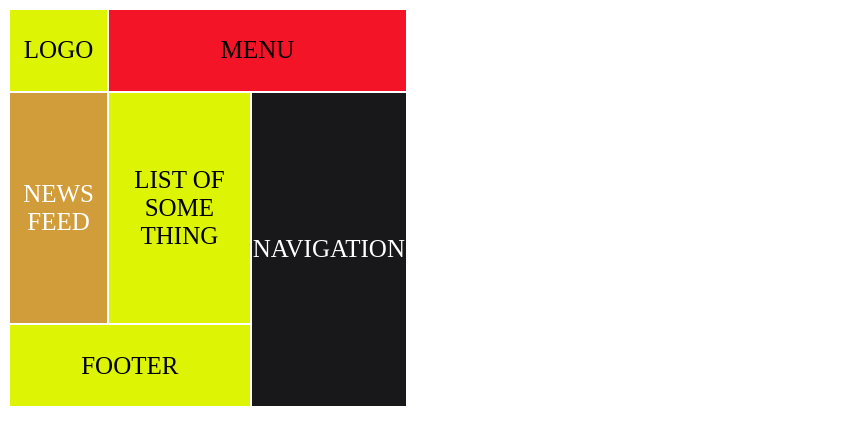
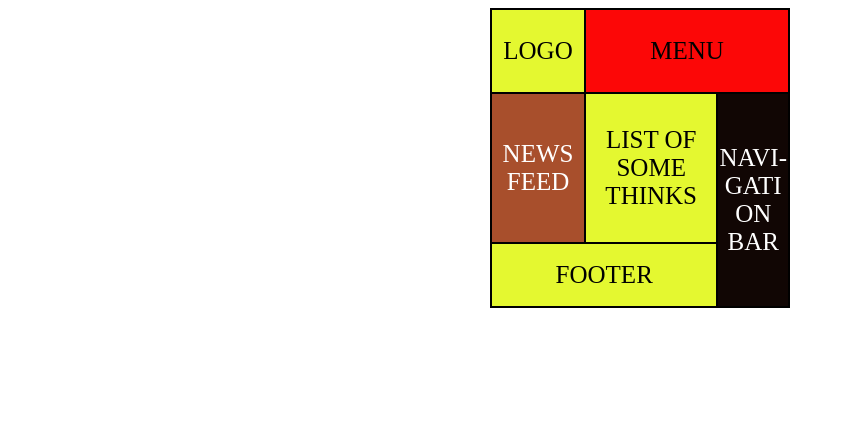
Before and after one commit to LastTen/Home_Work, a plain HTML site: page Lesson2/index.html in a window 1280 px wide. Shown: the whole page, without its empty margins (0-843 px from the left). Drawn offline with Linux system fonts and the light colour scheme.

Commit message:
reload table

```diff
--- a/Lesson2/index.html
+++ b/Lesson2/index.html
@@ -7,18 +7,18 @@
   <link type="text/css" rel="stylesheet" href="style.css">
 </head>
 <body>
-  <table id="table_First">
+  <table>
     <tr>
       <td id="logo">LOGO</td>
       <td id="menu" colspan="2">MENU</td>
     </tr>
     <tr>
       <td id="news">NEWS FEED</td>
-      <td id="list">LIST OF SOME THING</td>
-      <td id="navigation" rowspan="2">NAVIGATION</td>
+      <td id="other">LIST OF SOME THINKS</td>
+      <td id="nav" rowspan="2">NAVI- GATI ON BAR</td>
     </tr>
     <tr>
-      <td id="footer"colspan="2">FOOTER</td>
+      <td id="footer" colspan="2">FOOTER</td>
     </tr>
   </table>
 </body>
--- a/Lesson2/style.css
+++ b/Lesson2/style.css
@@ -1,35 +1,36 @@
-#table_First{
+table{
+  width: 300px;
+  height: 300px;
+  margin: auto;
+  background-color: black;
+}
+
+td{
+  text-align: center;
   font-size: 25px;
-  width: 400px;
-  height: 400px;
 }
+
 #logo{
-  background-color: rgb(221, 245, 4);
-  text-align: center;
-  word-wrap: break-word;
+  background-color: rgb(228, 248, 48);
+  width: 90px;
+  height: 80px;
 }
 #menu{
-  background-color: rgb(243, 20, 39);
-  text-align: center;
+  background-color: rgb(252, 7, 7);
 }
 #news{
-  background-color: rgb(209, 157, 59);
-  text-align: center;
+  background-color: rgb(168, 79, 44);
+  color: white
+}
+#other{
+  background-color: rgb(228, 248, 48);
+}
+#nav{
+  background-color: rgb(17, 6, 4);
   color: white;
-  word-wrap: break-word;
-}
-#list{
-  background-color: rgb(221, 245, 4);
-  text-align: center;
-  word-wrap: break-word;
-}
-#navigation{
-  background-color: rgb(24, 24, 27);
-  text-align: center;
-  color: white;
-  word-wrap: break-word;
+  width: 30px;
 }
 #footer{
-  background-color: rgb(221, 245, 4);
-  text-align: center;
+  background-color: rgb(228, 248, 48);
+  height: 60px;
 }
```
